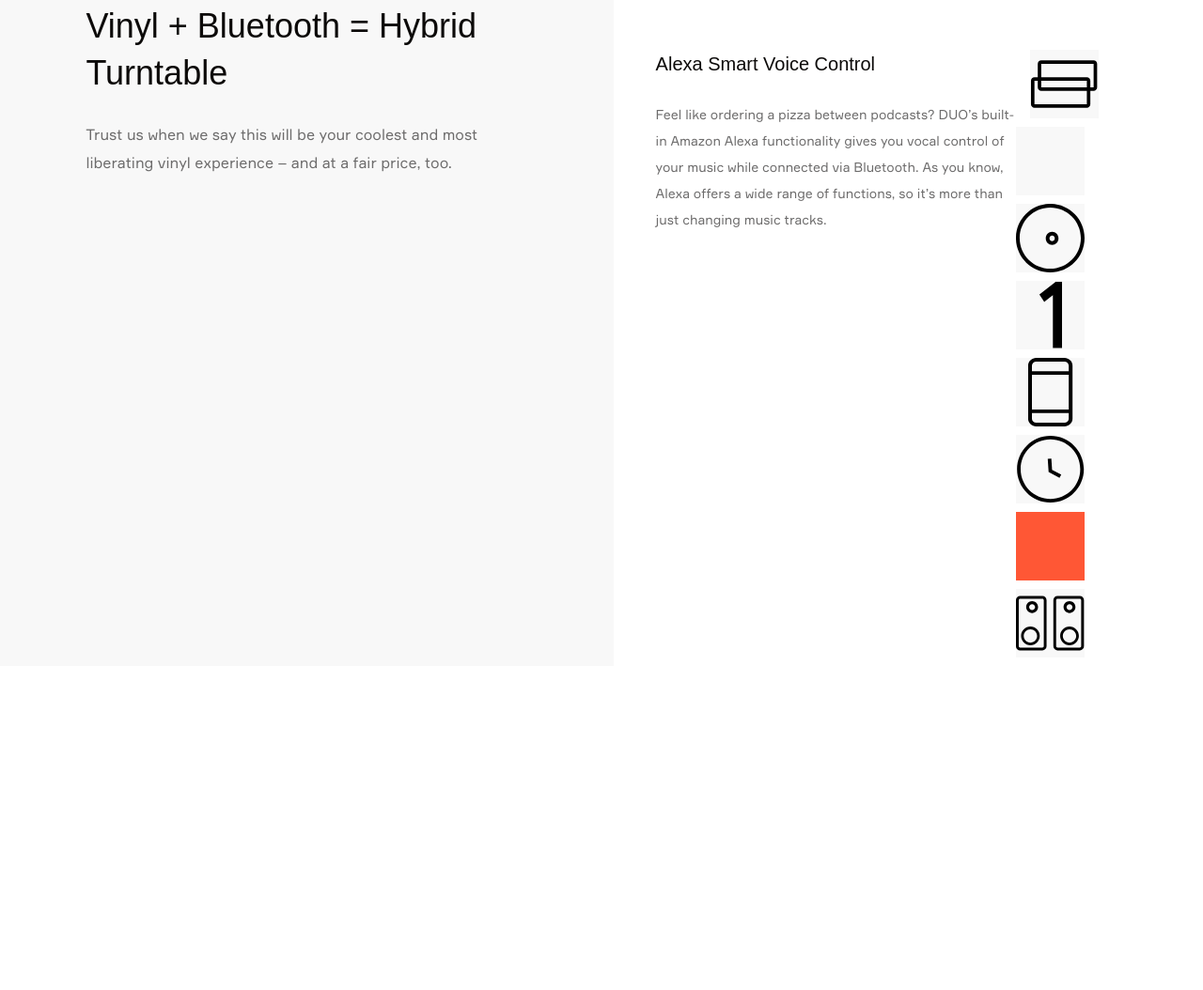
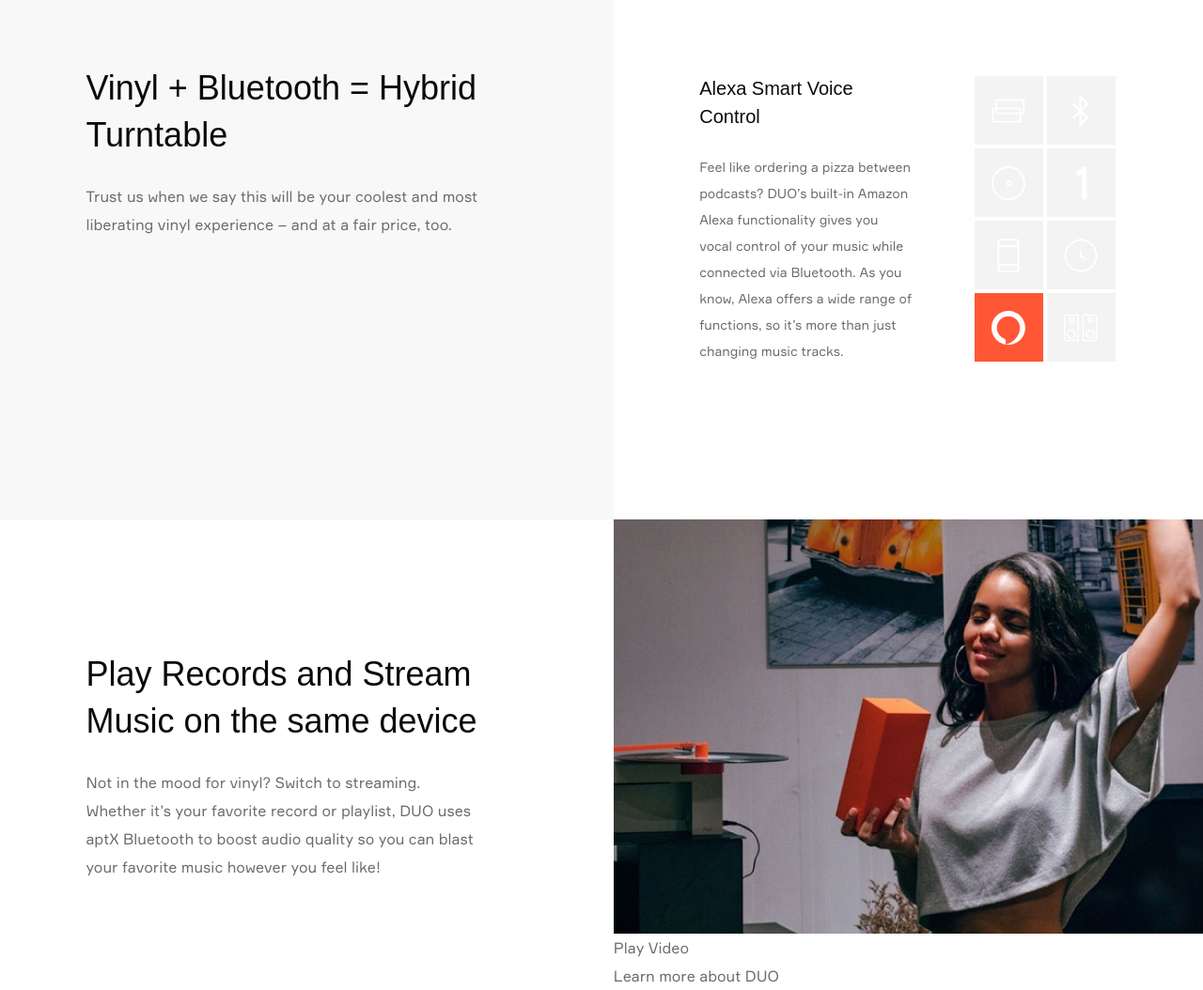
Before and after one commit to nataliiafrank/DUO, a website: page index.html in a window 1280 px wide. Shown: the part 1379-2433 px from the top of the page at 94% size. Before the commit the page ends 2088 px from the top, so only its background shows below. Drawn offline with Linux system fonts and the light colour scheme; a web font is replaced by a local one.

Commit message:
video section markup

```diff
--- a/index.html
+++ b/index.html
@@ -14,6 +14,14 @@
 	<svg aria-hidden="true" style="position: absolute; width: 0; height: 0; overflow: hidden;" version="1.1"
 		xmlns="http://www.w3.org/2000/svg" xmlns:xlink="http://www.w3.org/1999/xlink">
 		<defs>
+			<symbol id="icon-alexa" viewBox="0 0 32 32">
+				<title>alexa</title>
+				<path d="M13.444 31.799v-3.172c0-1.128-0.691-2.133-1.738-2.578-3.92-1.664-6.663-5.556-6.663-10.049 0-5.988 4.874-10.911 10.911-10.911s10.911 4.922 10.911 10.911c0 7.066-5.466 13.747-13.42 15.799zM-0.047 16c0 8.782 7.148 16 16 16s16-7.218 16-16c0-8.782-7.148-16-16-16s-16 7.218-16 16z"></path>
+			</symbol>
+			<symbol id="icon-bluetooth" viewBox="0 0 26 32">
+				<title>bluetooth</title>
+				<path d="M11.572 32v-13.592l-5.225 5.225-1.429-1.429 6.245-6.204-6.327-6.327 1.429-1.429 5.306 5.306v-13.551l9.184 9.184-6.776 6.816 6.776 6.776-9.184 9.224zM13.572 18.408v8.735l4.367-4.367-4.367-4.367zM13.572 4.816v8.776l4.367-4.367-4.367-4.408z"></path>
+			</symbol>
 			<symbol id="icon-arrow-left" viewBox="0 0 54 32">
 				<title>arrow-left</title>
 				<path d="M3.096 16.162l9.94 12.808-1.979 1.536-11.058-14.248 10.050-14.764 2.071 1.41-9.025 13.258z"></path>
@@ -159,12 +167,12 @@
 			</div>
 		</section>
 
-		<section class="features">
+		<section class="details">
 			<div class="banner-split banner-split--list">
 				<div class="banner-split__container container row">
 					<div class="banner-split__column banner-split__column--left col--left desktop">
-						<div class="banner-split__img-wrap u-image-wrap">
-							<img class="banner-split__img u-image" src="./img/duo-banner.jpg" alt="DUO">
+						<div class="banner-split__image-wrap u-image-wrap">
+							<img class="banner-split__image u-image" src="./img/duo-banner.jpg" alt="DUO">
 						</div>
 					</div>
 
@@ -265,6 +273,42 @@
 				</div>
 			</div>
 		</section>
+
+		<section class="streaming">
+			<div class="banner-split banner-split--video">
+				<div class="banner-split__container container row">
+					<div class="banner-split__column banner-split__column--left col--left">
+						<div class="banner-split__body">
+							<p class="banner-split__body__heading bg-grey">Play Records and Stream Music on the same device</p>
+							<p class="banner-split__body__copy">Not in the mood for vinyl? Switch to streaming. Whether it’s your favorite record or playlist, DUO uses aptX Bluetooth to boost audio quality so you can blast your favorite music however you feel like!</p>
+						</div>
+					</div>
+
+					<div class="banner-split__column banner-split__column--right col--right">
+
+						<div class="banner-split__image-wrap u-image-wrap">
+							<img class="banner-split__image u-image" src="./img/duo-thumbnail.jpg" alt="DUO">
+						</div>
+
+						<div class="bunner-split__label">
+							<div class="bunner-split__label__wrapper">
+								<p class="bunner-split__label__heading">Play Video</p>
+								<p class="bunner-split__label__copy">Learn more about DUO</p>
+								<span class="bunner-split__label__icon play-button">
+									<i class="play-button__icon"></i>
+								</span>
+							</div>
+						</div>
+
+					</div>
+				</div>
+			</div>
+		</section>
+
+		<section class="gallery"></section>
+		<section class="testimonials"></section>
+		<section class="models"></section>
+		<section class="subscription"></section>
 	</main>
 
 	<!-- <footer class="footer">
--- a/sass/abstracts/_mixins.scss
+++ b/sass/abstracts/_mixins.scss
@@ -1,6 +1,10 @@
 // Media Queries Mixins
 @mixin mq($bp-val, $type: 'min') {
 	$width: map-get($bp, $bp-val);
+
+	@if $type == 'max' {
+		$width: $width - 1;
+	}
 
 	@media only screen and (#{$type}-width: $width) {
 		@content;
--- a/sass/abstracts/_variables.scss
+++ b/sass/abstracts/_variables.scss
@@ -2,6 +2,7 @@
 $c-black: #000;
 $c-white: #fff;
 
+$c-concrete: #f3f3f3;
 $c-alabaster: #f8f8f8;
 $c-alto: #d0d0d0;
 $c-dusty-gray: #959595;
--- a/sass/components/banner-split.scss
+++ b/sass/components/banner-split.scss
@@ -54,9 +54,6 @@
 
 	// .banner-split__img-wrap
 	@include element('img-wrap') {
-		@include mq('lg') {
-			@include responsive-img(610, 404);
-		}
 	}
 
 	// .banner-split__img
@@ -87,14 +84,24 @@
 
 	// .bunner-split__features
 	@include element('features') {
-		@extend %padding-both;
+		padding-left: 15px;
+		padding-right: 15px;
+		padding-bottom: 105px;
 
 		@include mq('md') {
 			padding-top: 120px;
+
+			@include mq('lg', $type: 'max') {
+				padding-left: calc((100vw - 488px) / 2);
+				padding-right: calc((100vw - 488px) / 2);
+			}
 		}
 
 		@include mq('lg') {
+			padding-bottom: 165px;
 			padding-top: 175px;
+			padding-left: calc(100 / 686 * 100%);
+			padding-right: calc(100 / 686 * 100%);
 		}
 	}
 }
@@ -109,10 +116,12 @@
 					align-items: flex-end;
 				}
 			}
+
 			&__column {
 				&--left {
 					@extend %padding-left;
 				}
+
 				&--right {
 					@extend %bg-grey;
 					@extend %padding-both;
@@ -124,13 +133,21 @@
 					}
 
 					@include mq('lg') {
+						padding-bottom: 113px;
 						padding-top: 188px;
 					}
 				}
 			}
+
 			&__heading {
 				@include mq('md') {
 					text-align: center;
+				}
+			}
+
+			&__image-wrap {
+				@include mq('lg') {
+					@include responsive-img(610, 404);
 				}
 			}
 		}
@@ -169,6 +186,33 @@
 					align-items: flex-start;
 				}
 			}
+
+			&__column {
+				&--left {
+					@extend %padding-both;
+					padding-top: 40px;
+
+					@include mq('md') {
+						padding-top: 64px;
+					}
+
+					@include mq('lg') {
+						padding-top: 140px;
+					}
+				}
+			}
+
+			&__image-wrap {
+				@include responsive-img(320, 225);
+
+				@include mq('md') {
+					@include responsive-img(618, 434);
+				}
+
+				@include mq('lg') {
+					@include responsive-img(686, 482);
+				}
+			}
 		}
 	}
 }
--- a/sass/components/features.scss
+++ b/sass/components/features.scss
@@ -1,6 +1,5 @@
 // .features
 @include block('features') {
-
 	// .features__container
 	@include element('container') {
 		@include mq('md') {
@@ -12,16 +11,31 @@
 	// .features__left
 	@include element('left') {
 		padding-top: 40px;
+
+		@include mq('md') {
+			flex: 1 1 auto;
+			padding-right: 63px;
+			padding-top: 0;
+		}
 	}
 
 	// .features__right
 	@include element('right') {
 		position: relative;
+
+		@include mq('md') {
+			flex: 0 0 auto;
+			max-width: 154px;
+		}
 	}
 
 	// .features__heading
 	@include element('heading') {
 		@extend .typography-heading--3;
+
+		@include mq('md') {
+			padding-right: 20px;
+		}
 	}
 
 	// .features__copy
@@ -29,10 +43,6 @@
 		@extend .typography-body--sm;
 		padding-top: 25px;
 	}
-
-	$finalHeight: 73px;
-	$finalWidth: 8 * $finalHeight;
-	$scrollBarHeight: 1px;
 
 	// .features__butotns-wrap
 	@include element('buttons-wrap') {
@@ -46,30 +56,45 @@
 
 	// .features__butotns
 	@include element('buttons') {
+		-ms-overflow-style: none;
 		margin-top: 40px;
 		overflow-x: scroll;
 		overflow-y: hidden;
 		white-space: nowrap;
 
 		@include mq('md') {
+			display: flex;
+			flex-flow: row wrap;
+			margin-top: 0;
 			overflow: auto;
 			white-space: unset;
+		}
+
+		&::-webkit-scrollbar {
+			background-color: transparent;
+			display: none;
 		}
 	}
 
 	// .features__button
 	@include element('button') {
-		background: $c-alabaster;
+		background: $c-concrete;
 		display: inline-block;
 		height: 73px;
-		margin-right: 5px;
+		margin-right: 2px;
 		width: 73px;
 
-		&:first-child {
-			margin-left: 15px;
+		@include mq('md', $type: 'max') {
+			&:first-child {
+				margin-left: 15px;
+			}
+			&:last-child {
+				margin-right: 15px;
+			}
 		}
-		&:last-child {
-			margin-right: 15px;
+
+		@include mq('md') {
+			margin: 2px;
 		}
 
 		@include state('active') {
@@ -79,8 +104,8 @@
 
 	// .features__icon
 	@include element('icon') {
-		max-width: 100%;
-		max-height: 100%;
-		// fill: $c-white;
+		fill: $c-white;
+		max-height: 36px;
+		max-width: 36px;
 	}
 }
--- a/sass/layout/_header.scss
+++ b/sass/layout/_header.scss
@@ -8,6 +8,10 @@
 		flex-flow: row nowrap;
 		justify-content: space-between;
 		padding-top: 15px;
+
+		@include mq('md') {
+			padding-top: 28px;
+		}
 	}
 
 	// .header__logo
```
Also changed, not shown: css/style.css, img/duo-thumbnail.jpg (added).
